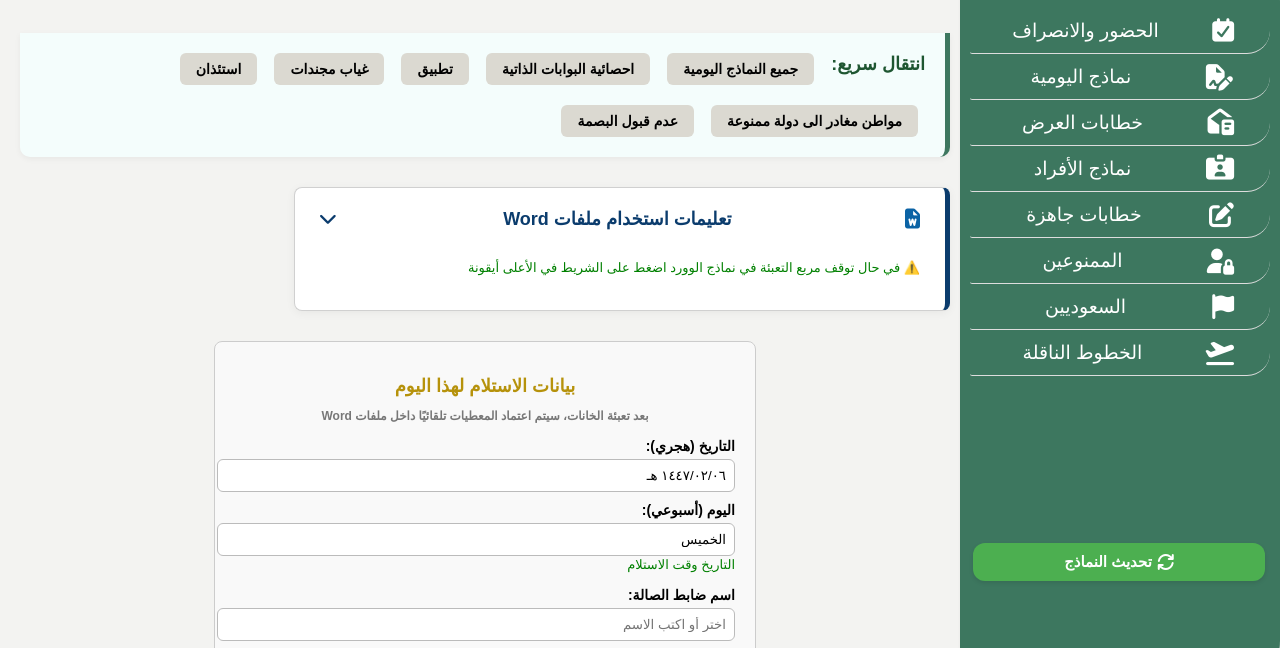
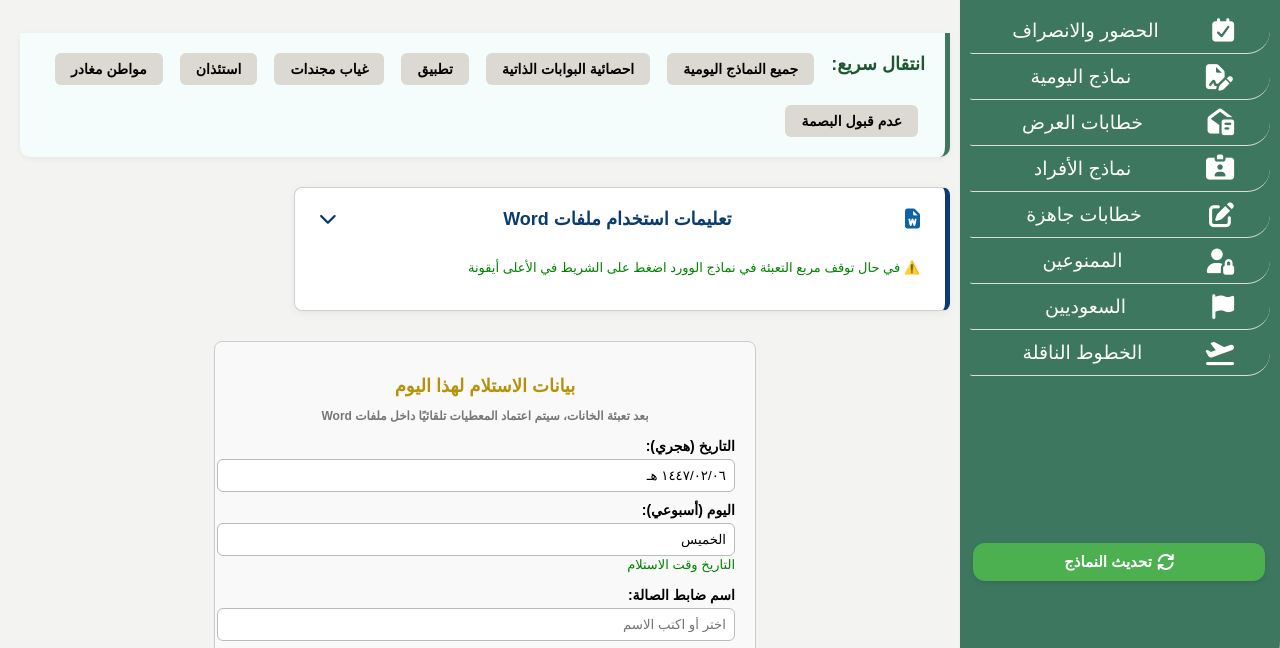
Before and after one commit to saud5161/Special-document, an Electron app: page Departure.html in a window 1280 px wide. Shown: the part 149-797 px from the top of the page. Drawn offline with Linux system fonts and the light colour scheme; files that its build step writes are made by us from their sources; no server answers.

Commit message:
Update Departure.html

```diff
--- a/Departure.html
+++ b/Departure.html
@@ -170,7 +170,7 @@
     <a href="#">تطبيق</a>
     <a href="#">غياب مجندات</a>
     <a href="#">استئذان</a>
-    <a href="#">مواطن مغادر الى دولة ممنوعة</a>
+    <a href="#">مواطن مغادر</a>
     <a href="#">عدم قبول البصمة</a>
         </div>
 
```
